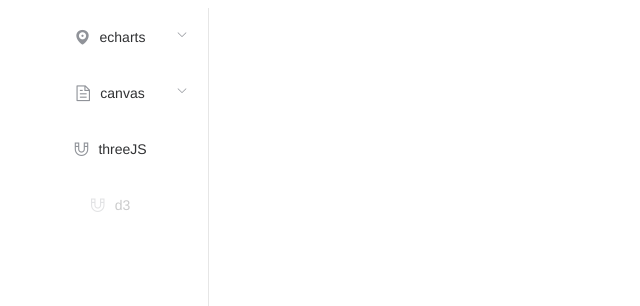
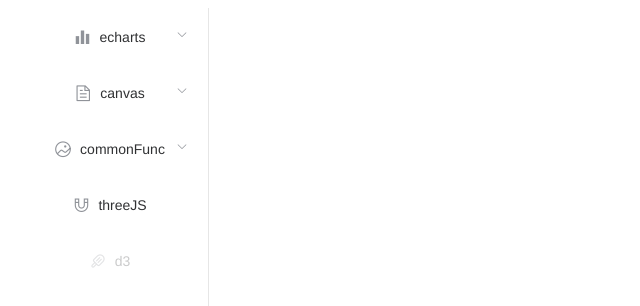
Before and after one commit to Carr1996/vue_component_record, a Vue app: page /#/commonFunc in a window 1280 px wide. Shown: the top 306 px of the page, without its empty margins (0-640 px from the left). Built offline with nearby package versions, Linux system fonts and the light colour scheme.

Commit message:
router add

```diff
--- /dev/null
+++ b/src/components/CommonFunc/dateFunc.vue
@@ -0,0 +1,31 @@
+<template>
+  <h1>日期相关函数</h1>
+</template>
+
+<script>
+export default {
+  name: '',
+  components: {},
+  data() {
+    return {
+
+    };
+  },
+  computed: {},
+  created() {
+
+  },
+  mounted() {
+
+  },
+  beforeDestroy() {
+
+  },
+  methods: {
+
+  },
+  watch: {},
+  }
+</script>
+<style lang='less' scoped>
+</style>
--- a/src/router/routes.js
+++ b/src/router/routes.js
@@ -1,12 +1,3 @@
-import echarts_index from "../views/echarts_index.vue";
-import threeJS_index from "../views/threeJS_index.vue";
-import canvas_index from "../views/canvas_index.vue";
-import d3_index from "../views/d3_index.vue";
-import lineChartOne from "../components/Echats/lineChartOne.vue";
-import barChartOne from "../components/Echats/barChartOne.vue";
-import pieChartOne from "../components/Echats/pieChartOne.vue";
-import scatterChartOne from "../components/Echats/scatterChartOne.vue";
-import basicCanvas from "../components/Canvas/basicCanvas.vue";
 
 const routes = [
   {
@@ -16,37 +7,46 @@
   {
     name: "echarts",
     path: "/echarts",
-    icon: "el-icon-location",
-    component: echarts_index,
+    icon: "el-icon-s-data",
+    component: () => import('../views/echarts_index.vue'),
     children: [
-      { name: "折线图（带背景色）", path: "line", component: lineChartOne },
-      { name: "柱状图", path: "bar", component: barChartOne },
-      { name: "横向气泡图", path: "scatter", component: scatterChartOne },
-      { name: "饼图", path: "pie", component: pieChartOne },
+      { name: "折线图（带背景色）", path: "line", component: resolve => require(['../components/Echats/lineChartOne.vue'], resolve) },
+      { name: "柱状图", path: "bar", component: resolve => require(['../components/Echats/barChartOne.vue'], resolve) },
+      { name: "横向气泡图", path: "scatter", component: resolve => require(['../components/Echats/scatterChartOne.vue'], resolve) },
+      { name: "饼图", path: "pie", component: resolve => require(['../components/Echats/pieChartOne.vue'], resolve) },
     ]
   },
   {
     name: "threeJS",
     path: "/threeJS",
     icon: "el-icon-attract",
-    component: threeJS_index
+    component: () => import('../views/threeJS_index.vue')
   },
   {
     name: "canvas",
     path: "/canvas",
     icon: "el-icon-document",
     disabled: true,
-    component: canvas_index,
+    component: () => import('../views/canvas_index.vue'),
     children: [
-      { name: "基础", path: "basic", component: basicCanvas },
+      { name: "基础", path: "basic", component: resolve => require(['../components/Canvas/basicCanvas.vue'], resolve) },
     ]
   },
   {
     name: "d3",
     path: "/d3",
-    icon: "el-icon-attract",
+    icon: "el-icon-ice-cream-round",
     disabled: true,
-    component: d3_index
+    component: () => import('../views/d3_index.vue')
+  },
+  {
+    name: "commonFunc",
+    path: "/commonFunc",
+    icon: "el-icon-picture-outline-round",
+    component: () => import('../views/common_func.vue'),
+    children: [
+      { name: "基础", path: "date", component: resolve => require(['../components/CommonFunc/dateFunc.vue'], resolve) },
+    ]
   },
 
 ]
--- /dev/null
+++ b/src/views/common_func.vue
@@ -0,0 +1,13 @@
+<template>
+  <div>
+    <router-view class="routerView"></router-view>
+  </div>
+</template>
+<script>
+export default {
+  name: 'common_func'
+}
+
+</script>
+<style lang="less">
+</style>
```
